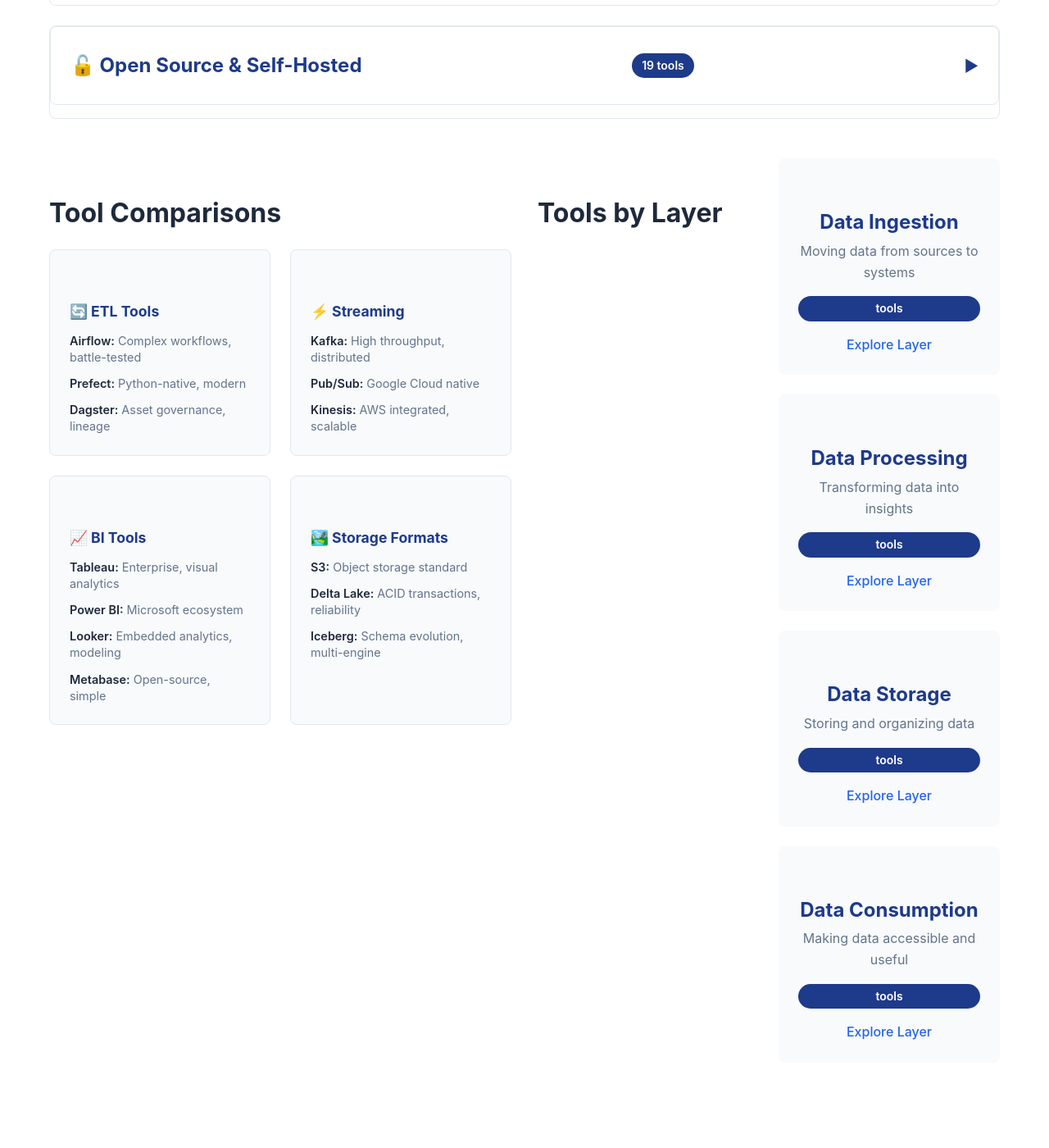
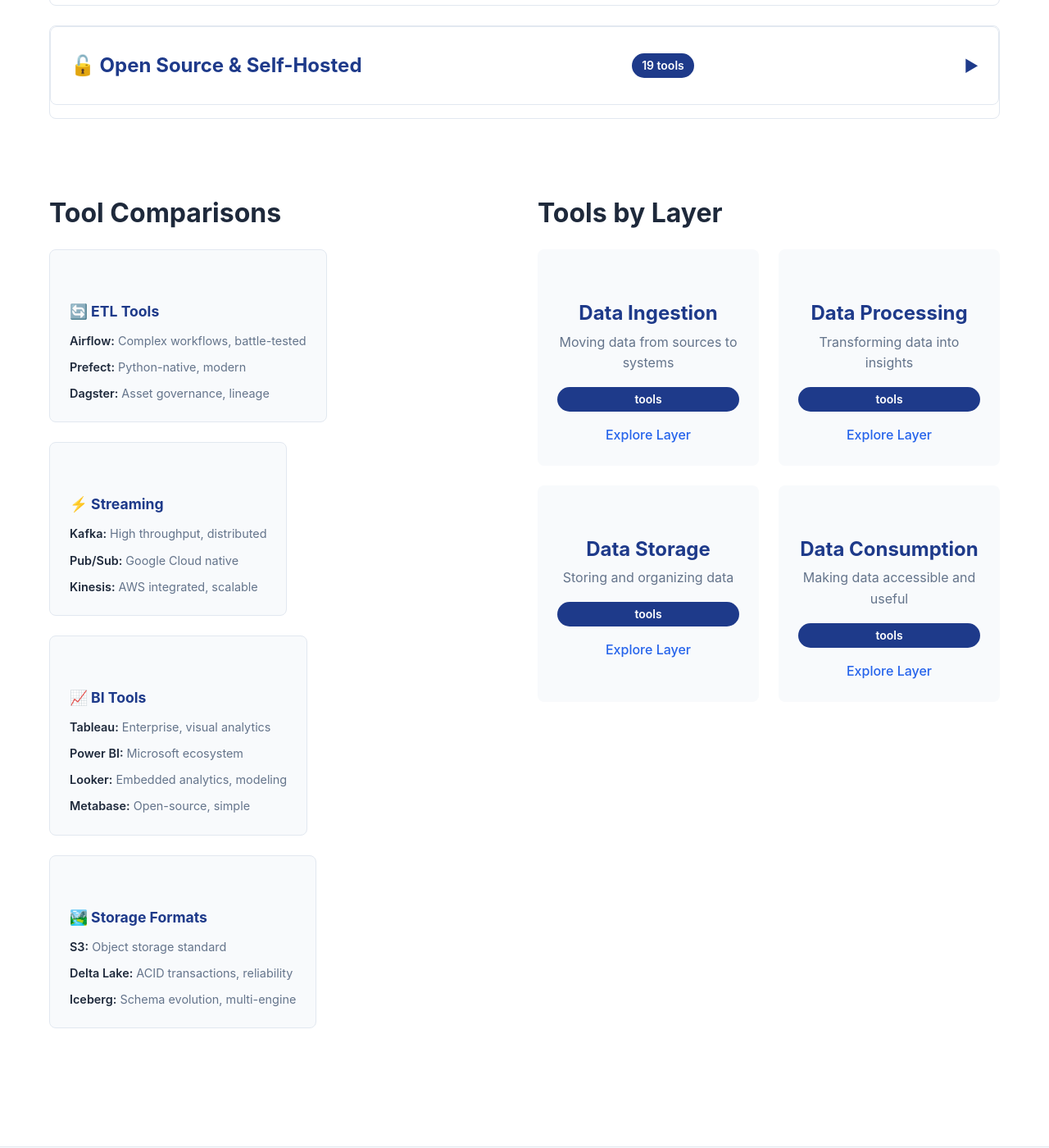
Before and after one commit to eerla/data-engineering-blog, a Jekyll site: the page built from tools.md, in a window 1280 px wide and 1400 px high, scrolled down 1140 px. Shown: the whole window at 82% size. Built offline with Jekyll 4.4.1, drawn with Linux system fonts in a browser that asks for light colours.

Commit message:
Update style.css

```diff
--- a/assets/css/style.css
+++ b/assets/css/style.css
@@ -629,10 +629,11 @@
 }
 
 .comparison-grid {
-  display: grid;
-  grid-template-columns: repeat(auto-fit, minmax(250px, 1fr));
+  display: flex;
   gap: 1.5rem;
   margin-top: 1.5rem;
+  overflow-x: auto;
+  flex-wrap: wrap;
 }
 
 .comparison-card {
@@ -641,6 +642,8 @@
   border-radius: 8px;
   border: 1px solid var(--border-color);
   transition: transform 0.2s ease, box-shadow 0.2s ease;
+  min-width: 200px;
+  flex: 0 0 auto;
 }
 
 .comparison-card:hover {
@@ -1181,11 +1184,12 @@
 }
 
 /* Layers Page Improvements */
-.layer-summary {
-  display: grid;
-  grid-template-columns: repeat(auto-fit, minmax(250px, 1fr));
+.layer-summary-grid {
+  display: flex;
   gap: 1.5rem;
-  margin-bottom: 3rem;
+  margin-top: 1.5rem;
+  overflow-x: auto;
+  flex-wrap: wrap;
 }
 
 .summary-card {
@@ -1194,6 +1198,8 @@
   border-radius: 8px;
   text-align: center;
   transition: transform 0.2s ease;
+  min-width: 200px;
+  flex: 0 0 auto;
 }
 
 .summary-card:hover {
```
